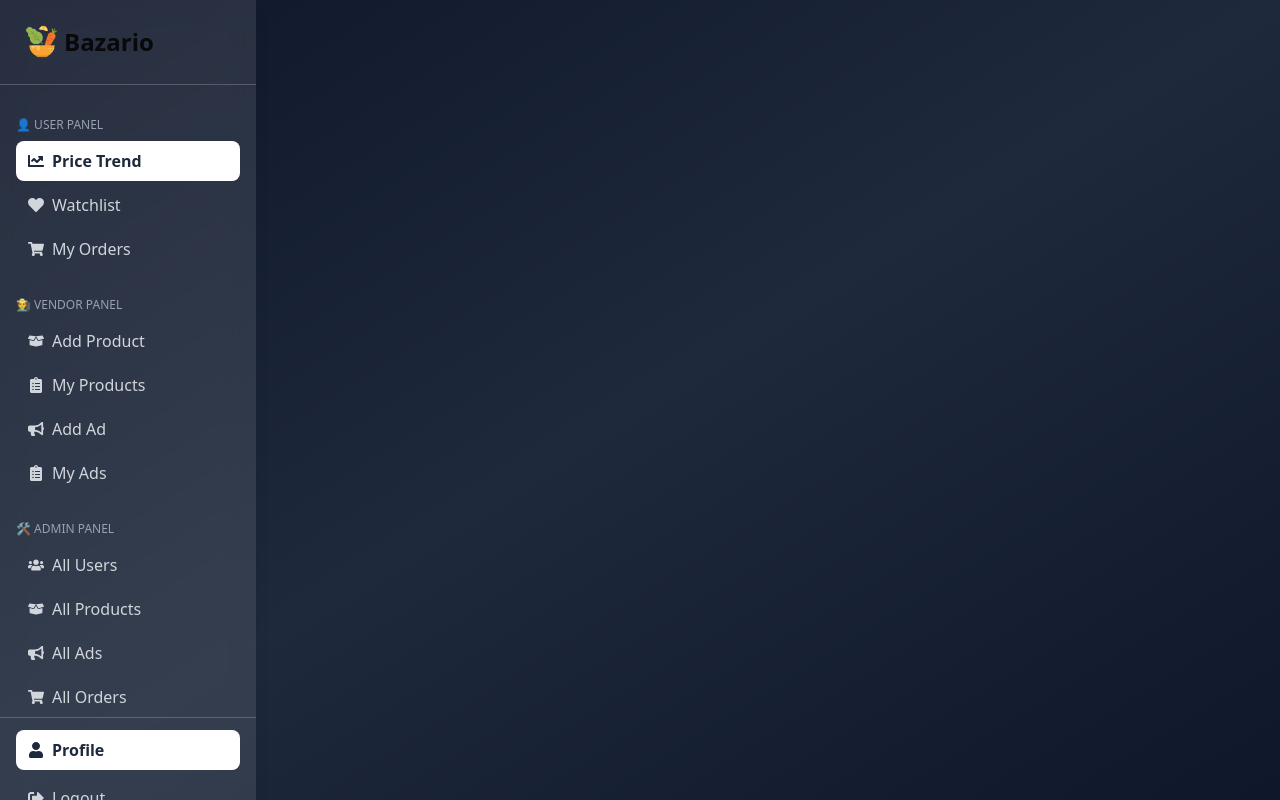
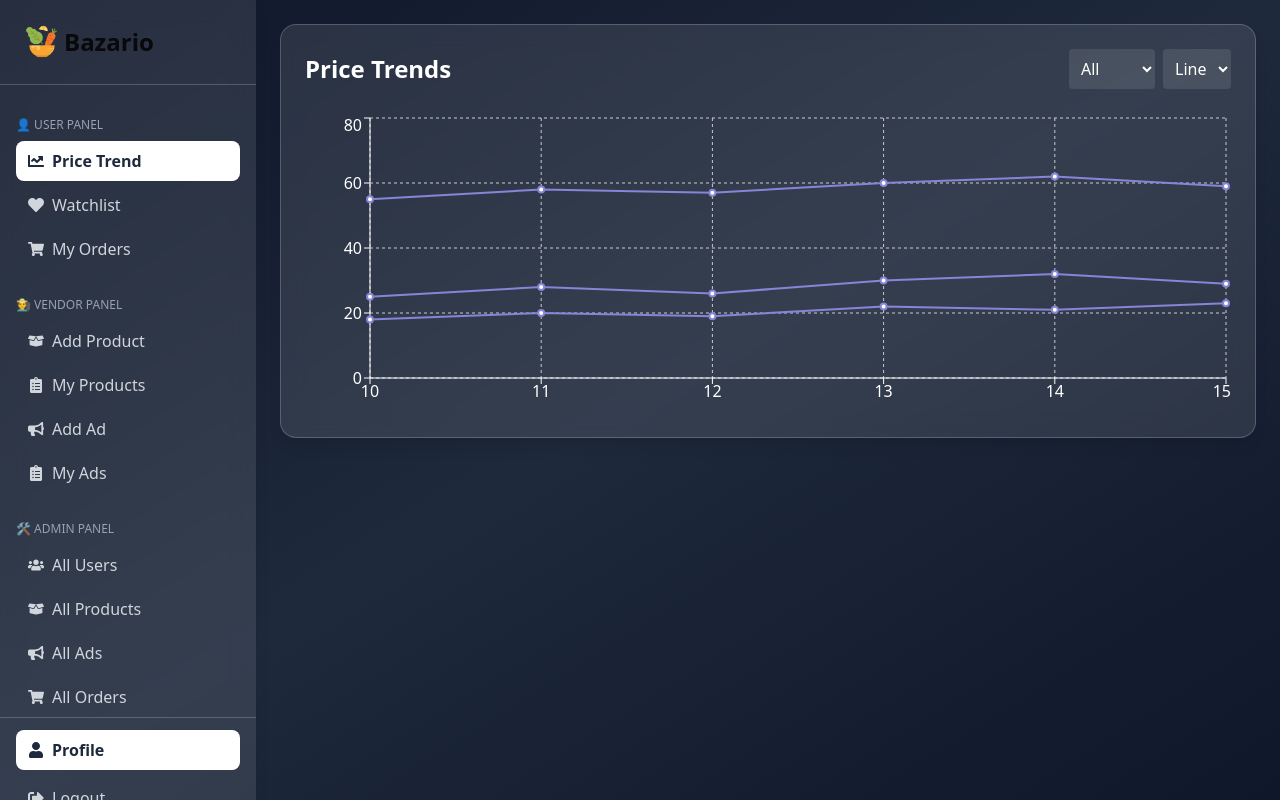
Before and after one commit to Rahmot15/E-Commers-BazarIo-Project-client-side, a React (Vite) app: page /dashboard/price-trend in a window 1280 px wide. Built offline with nearby package versions, Linux system fonts and the light colour scheme.

Commit message:
PriceTrend design compleat

```diff
--- a/src/pages/Dashboard/User/PriceTrend.jsx
+++ b/src/pages/Dashboard/User/PriceTrend.jsx
@@ -1,11 +1,160 @@
-import React from 'react';
+import React, { useState } from "react";
+import {
+  LineChart,
+  Line,
+  XAxis,
+  YAxis,
+  CartesianGrid,
+  Tooltip,
+  ResponsiveContainer,
+  BarChart,
+  Bar,
+  Legend,
+} from "recharts";
+
+const data = [
+  {
+    id: 1,
+    productName: "Onion",
+    marketName: "Karwan Bazar",
+    date: "2025-07-15",
+    priceData: [
+      { date: "2025-07-10", price: 25 },
+      { date: "2025-07-11", price: 28 },
+      { date: "2025-07-12", price: 26 },
+      { date: "2025-07-13", price: 30 },
+      { date: "2025-07-14", price: 32 },
+      { date: "2025-07-15", price: 29 }
+    ]
+  },
+  {
+    id: 2,
+    productName: "Rice",
+    marketName: "New Market",
+    date: "2025-07-16",
+    priceData: [
+      { date: "2025-07-10", price: 55 },
+      { date: "2025-07-11", price: 58 },
+      { date: "2025-07-12", price: 57 },
+      { date: "2025-07-13", price: 60 },
+      { date: "2025-07-14", price: 62 },
+      { date: "2025-07-15", price: 59 }
+    ]
+  },
+  {
+    id: 3,
+    productName: "Potato",
+    marketName: "Kawran Bazar",
+    date: "2025-07-17",
+    priceData: [
+      { date: "2025-07-10", price: 18 },
+      { date: "2025-07-11", price: 20 },
+      { date: "2025-07-12", price: 19 },
+      { date: "2025-07-13", price: 22 },
+      { date: "2025-07-14", price: 21 },
+      { date: "2025-07-15", price: 23 }
+    ]
+  }
+];
 
 const PriceTrend = () => {
-    return (
-        <div>
+  const [selectedProduct, setSelectedProduct] = useState("all");
+  const [chartType, setChartType] = useState("line");
 
+  const getChartData = () => {
+    if (!data || data.length === 0) return [];
+
+    if (selectedProduct === "all") {
+      const dates = data[0].priceData.map((item) => item.date);
+      return dates.map((date) => {
+        const dataPoint = { date: date.split("-")[2] };
+        data.forEach((product) => {
+          const priceItem = product.priceData.find((p) => p.date === date);
+          if (priceItem) {
+            dataPoint[product.productName] = priceItem.price;
+          }
+        });
+        return dataPoint;
+      });
+    } else {
+      const product = data.find((p) => p.id === parseInt(selectedProduct));
+      return product
+        ? product.priceData.map((item) => ({
+            date: item.date.split("-")[2],
+            price: item.price,
+          }))
+        : [];
+    }
+  };
+
+  const chartData = getChartData();
+
+  return (
+    <div className=" space-y-6 bg-white/10 backdrop-blur-md border border-white/20 shadow-lg rounded-2xl p-6">
+      <div className="flex justify-between items-center">
+        <h1 className="text-2xl text-white font-bold">Price Trends</h1>
+        <div className="flex gap-2">
+          <select
+            value={selectedProduct}
+            onChange={(e) => setSelectedProduct(e.target.value)}
+            className="bg-white/10 text-white p-2 rounded"
+          >
+            <option className="text-gray-700" value="all">All</option>
+            {data.map((p) => (
+              <option className="text-gray-700" key={p.id} value={p.id}>
+                {p.productName}
+              </option>
+            ))}
+          </select>
+          <select
+            value={chartType}
+            onChange={(e) => setChartType(e.target.value)}
+            className="bg-white/10 text-white p-2 rounded"
+          >
+            <option className="text-gray-700" value="line">Line</option>
+            <option className="text-gray-700" value="bar">Bar</option>
+          </select>
         </div>
-    );
+      </div>
+      <ResponsiveContainer width="100%" height={300}>
+        {chartType === "line" ? (
+          <LineChart data={chartData}>
+            <CartesianGrid strokeDasharray="3 3" />
+            <XAxis dataKey="date" stroke="#fff" />
+            <YAxis stroke="#fff" />
+            <Tooltip />
+            {selectedProduct === "all" ? (
+              data.map((p) => (
+                <Line
+                  key={p.id}
+                  dataKey={p.productName}
+                  stroke="#8884d8"
+                  strokeWidth={2}
+                />
+              ))
+            ) : (
+              <Line dataKey="price" stroke="#8884d8" strokeWidth={2} />
+            )}
+          </LineChart>
+        ) : (
+          <BarChart data={chartData}>
+            <CartesianGrid strokeDasharray="3 3" />
+            <XAxis dataKey="date" stroke="#fff" />
+            <YAxis stroke="#fff" />
+            <Tooltip />
+            <Legend />
+            {selectedProduct === "all" ? (
+              data.map((p) => (
+                <Bar key={p.id} dataKey={p.productName} fill="#8884d8" />
+              ))
+            ) : (
+              <Bar dataKey="price" fill="#8884d8" />
+            )}
+          </BarChart>
+        )}
+      </ResponsiveContainer>
+    </div>
+  );
 };
 
 export default PriceTrend;
```
